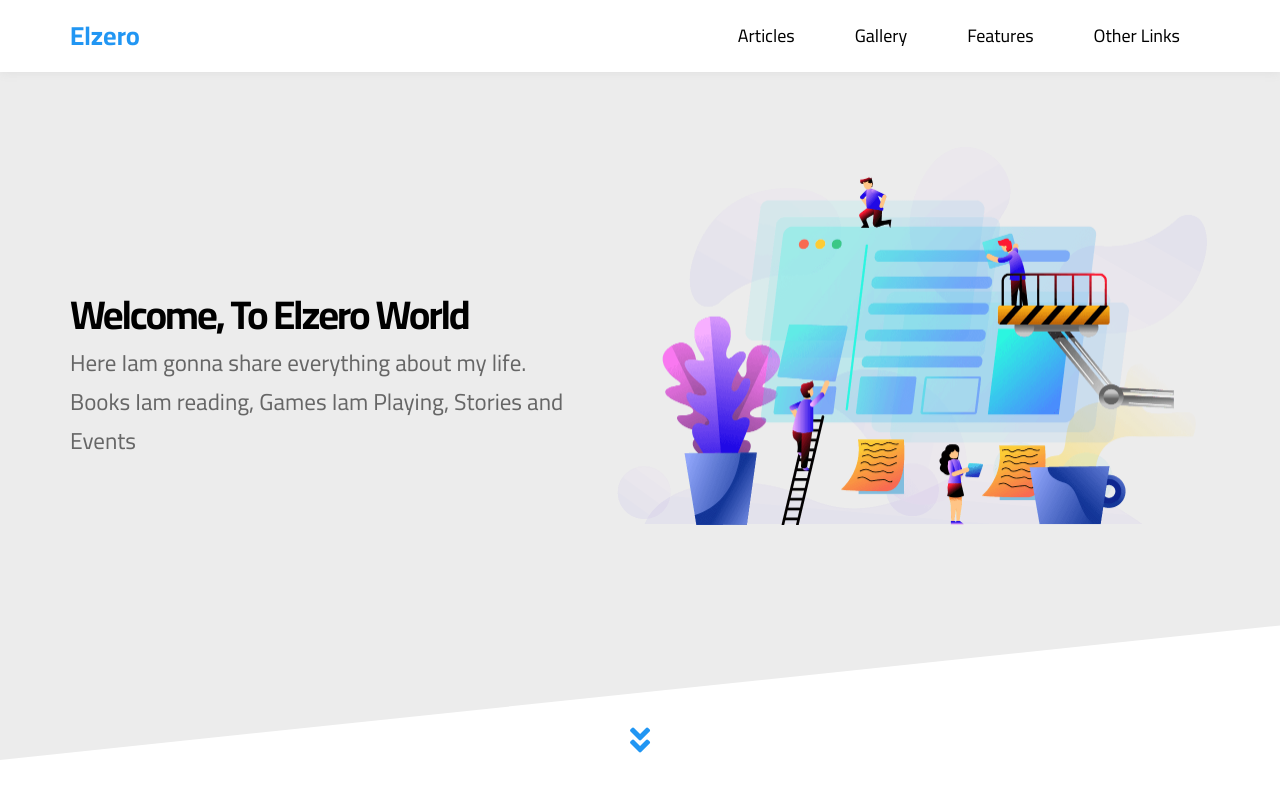
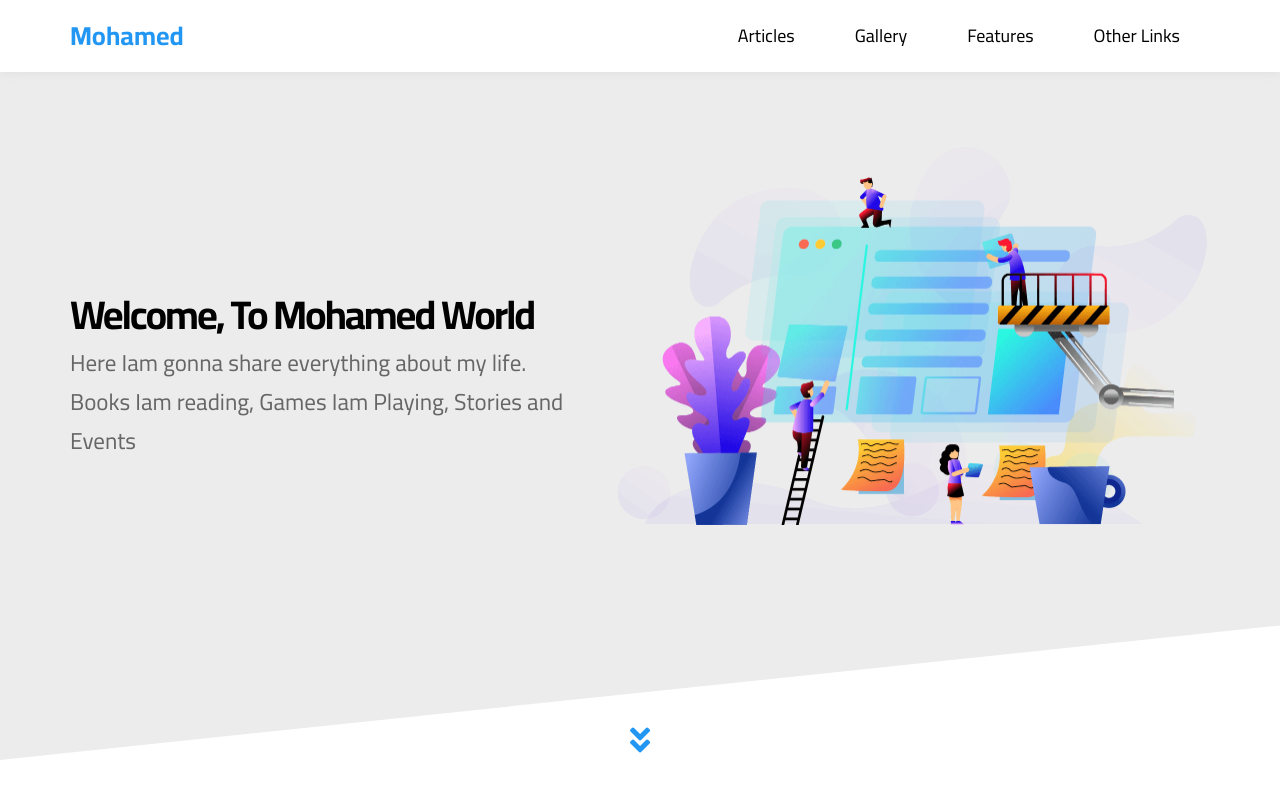
Before and after one commit to mohamedelmorsy5611/03---Project, a plain HTML site: page index.html in a window 1280 px wide. Shown: the top 800 px of the page. Drawn offline with Linux system fonts and the light colour scheme.

Commit message:
Elzero Mohamed

```diff
--- a/index.html
+++ b/index.html
@@ -4,9 +4,9 @@
     <meta charset="UTF-8" />
     <meta http-equiv="X-UA-Compatible" content="IE=edge" />
     <meta name="viewport" content="width=device-width, initial-scale=1.0" />
-    <title>Elzero</title>
+    <title>Mohamed</title>
     <link rel="stylesheet" href="css/normalize.css" />
-    <link rel="stylesheet" href="css/elzero.css" />
+    <link rel="stylesheet" href="css/mohamed.css" />
     <!-- Font Awesome -->
     <link rel="stylesheet" href="css/all.min.css" />
     <!-- Google Fonts -->
@@ -18,7 +18,7 @@
     <!-- Start Header -->
     <div class="header" id="header">
       <div class="container">
-        <a href="#" class="logo">Elzero</a>
+        <a href="#" class="logo">Mohamed</a>
         <ul class="main-nav">
           <li><a href="#articles">Articles</a></li>
           <li><a href="#gallery">Gallery</a></li>
@@ -75,7 +75,7 @@
     <div class="landing">
       <div class="container">
         <div class="text">
-          <h1>Welcome, To Elzero World</h1>
+          <h1>Welcome, To Mohamed World</h1>
           <p>Here Iam gonna share everything about my life. Books Iam reading, Games Iam Playing, Stories and Events</p>
         </div>
         <div class="image">
@@ -848,7 +848,7 @@
     <div class="footer">
       <div class="container">
         <div class="box">
-          <h3>Elzero</h3>
+          <h3>Mohamed</h3>
           <ul class="social">
             <li>
               <a href="#" class="facebook">
@@ -905,7 +905,7 @@
           <img src="imgs/gallery-06.png" alt="" />
         </div>
       </div>
-      <p class="copyright">Made With &lt;3 By Elzero</p>
+      <p class="copyright">Made With &lt;3 By Mohamed</p>
     </div>
     <!-- End Footer -->
     <script src="js/main.js"></script>
```
Also changed, not shown: css/mohamed.css (renamed from css/elzero.css).
